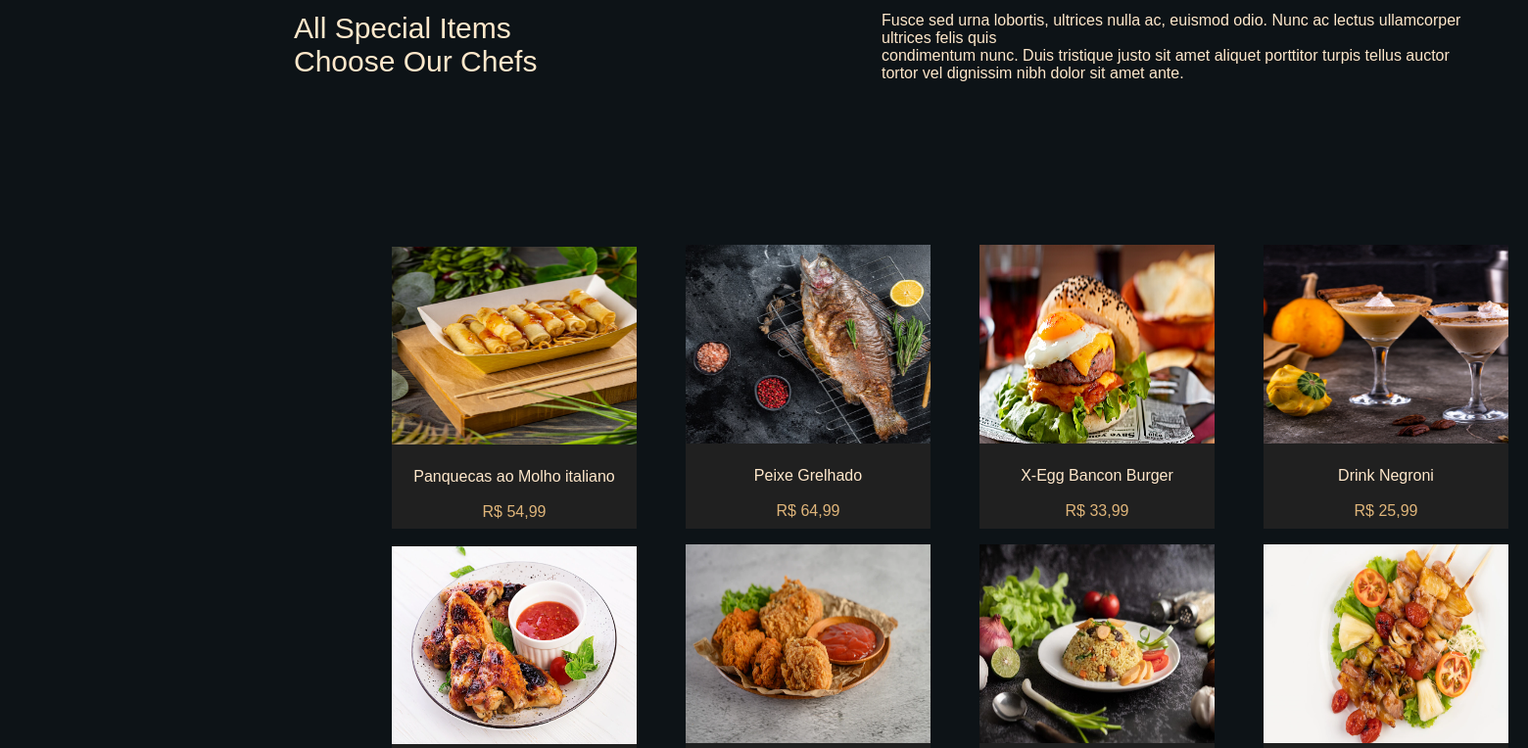
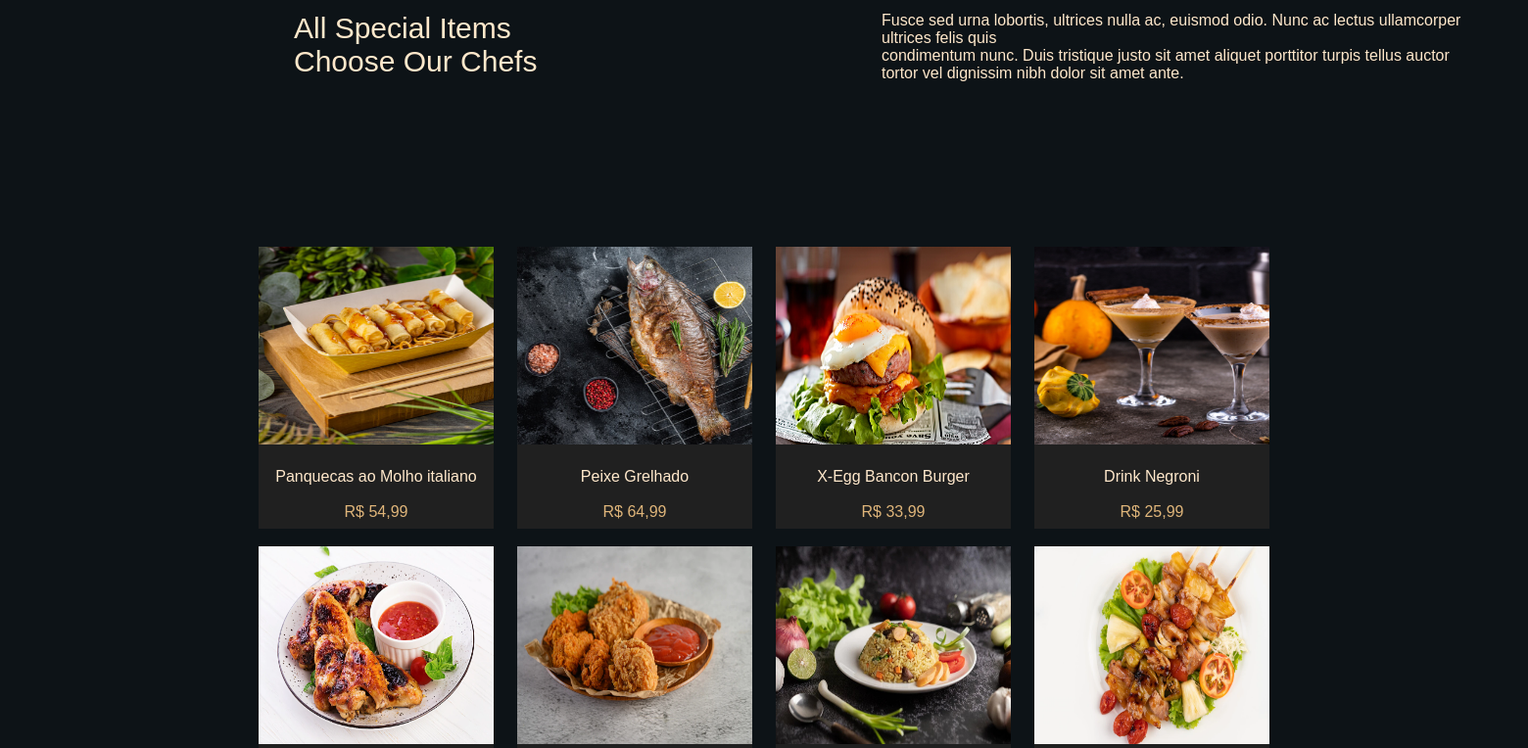
Before and after one commit to Arianderson/Projeto_Cafeteria, a PHP site: page /menu.html in a window 1560 px wide. Shown: the part 978-1742 px from the top of the page at 98% size. Run offline with PHP 8.4, Linux system fonts and the light colour scheme.

Commit message:
Update style.css and menu.html/css
Update no menu de cardapio integração de responsividade.

```diff
--- a/menu.css
+++ b/menu.css
@@ -38,12 +38,21 @@ body {
 }
 
 .food {
+    justify-content: center;
+    display: flex;
     width: 100%;
     background-color: #0D1317;
     height: 18em;
     text-align: center;
     font-family: "Abhaya Libre", Sans-serif;
     color: #FFE8CB;
+}
+
+.centermenu{
+    margin: auto;
+    width: 150vh;
+    height: 70%;
+    align-items: center;
 }
 
 .textinform {
@@ -56,7 +65,6 @@ body {
 }
 
 .menulist {
-    width: 100%;
     background-color: #0D1317;
     height: 60em;
     text-align: center;
--- a/menu.html
+++ b/menu.html
@@ -70,8 +70,9 @@
             </div>
             <!--Lista do cardapio-->
             <div class="menulist">
+                <div class="centermenu">
                     <div class="food">
-                    <div style="background-color: #202020; width: 250px; height: 100%; margin: 0px 400px;">
+                        <div style="background-color: #202020; width: 20%; height: 100%; margin: 0% 1%;">
                             <img src="./img/prato1.jpg" alt="icon" width="100%" height="70%" style="padding: 0px 0px 20px 0px;" />
                             <br />
                             <span>Panquecas ao</span>
@@ -79,7 +80,7 @@
                             <br /><br />
                             <span style="color: #DFB57A;">R$ 54,99</span>
                         </div>
-                    <div style="background-color: #202020; width: 250px; height: 290px; margin: -290px 700px;">
+                        <div style="background-color: #202020; width: 20%; height: 100%; margin: 0% 1%;">
                             <img src="./img/prato2.jpg" alt="icon" width="100%" height="70%" style="padding: 0px 0px 20px 0px;" />
                             <br />
                             <span>Peixe</span>
@@ -87,7 +88,7 @@
                             <br /><br />
                             <span style="color: #DFB57A;">R$ 64,99</span>
                         </div>
-                    <div style="background-color: #202020; width: 240px; height: 290px; margin: -290px 1000px;">
+                        <div style="background-color: #202020; width: 20%; height: 100%; margin: 0% 1%;">
                             <img src="./img/prato3.jpg" alt="icon" width="100%" height="70%" style="padding: 0px 0px 20px 0px;" />
                             <br />
                             <span>X-Egg</span>
@@ -95,7 +96,7 @@
                             <br /><br />
                             <span style="color: #DFB57A;">R$ 33,99</span>
                         </div>
-                    <div style="background-color: #202020; width: 250px; height: 290px; margin: -240px 1290px;">
+                        <div style="background-color: #202020; width: 20%; height: 100%; margin: 0% 1%;">
                             <img src="./img/prato4.jpg" alt="icon" width="100%" height="70%" style="padding: 0px 0px 20px 0px;" />
                             <br />
                             <span>Drink</span>
@@ -106,28 +107,28 @@
                     </div>
                     <!--Div2--> <br />
                     <div class="food">
-                    <div style="background-color: #202020; width: 250px; height: 100%; margin: 0px 400px;">
+                        <div style="background-color: #202020; width: 20%; height: 100%; margin: 0% 1%;">
                             <img src="./img/prato5.webp" alt="icon" width="100%" height="70%" style="padding: 0px 0px 20px 0px;" />
                             <br />
                             <span>Frango Grelhado com Salada</span>
                             <br /><br />
                             <span style="color: #DFB57A;">R$ 30,99</span>
                         </div>
-                    <div style="background-color: #202020; width: 250px; height: 290px; margin: -290px 700px;">
+                        <div style="background-color: #202020; width: 20%; height: 100%; margin: 0% 1%;">
                             <img src="./img/Prato6.webp" alt="icon" width="100%" height="70%" style="padding: 0px 0px 20px 0px;" />
                             <br />
                             <span>Nugets com Molho Heinz</span>
                             <br /><br />
                             <span style="color: #DFB57A;">R$ 23,99</span>
                         </div>
-                    <div style="background-color: #202020; width: 240px; height: 290px; margin: -290px 1000px;">
+                        <div style="background-color: #202020; width: 20%; height: 100%; margin: 0% 1%;">
                             <img src="./img/prato7.jpg" alt="icon" width="100%" height="70%" style="padding: 0px 0px 20px 0px;" />
                             <br />
                             <span>Arroz Frito</span>
                             <br /><br />
                             <span style="color: #DFB57A;">R$ 26,99</span>
                         </div>
-                    <div style="background-color: #202020; width: 250px; height: 290px; margin: -240px 1290px;">
+                        <div style="background-color: #202020; width: 20%; height: 100%; margin: 0% 1%;">
                             <img src="./img/prato8.webp" alt="icon" width="100%" height="70%" style="padding: 0px 0px 20px 0px;" />
                             <br />
                             <span>Churrasco Vegano</span>
@@ -137,6 +138,7 @@
                     </div>
             </div>
             </div>
+        </div>
         <!--Div Final-->
     </div>
 </body>
```
Also changed, not shown: style.css (+9 -7 lines). Lines whose indentation alone changed are shown as unchanged.
